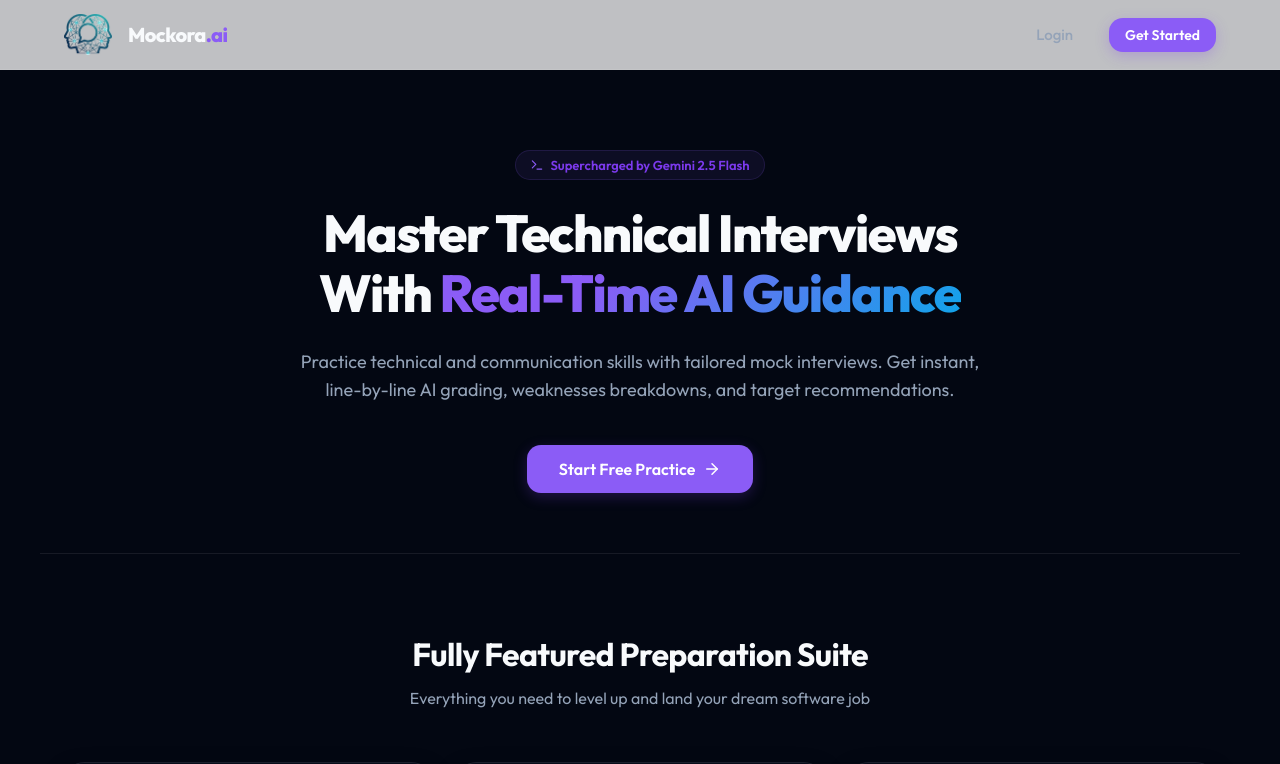
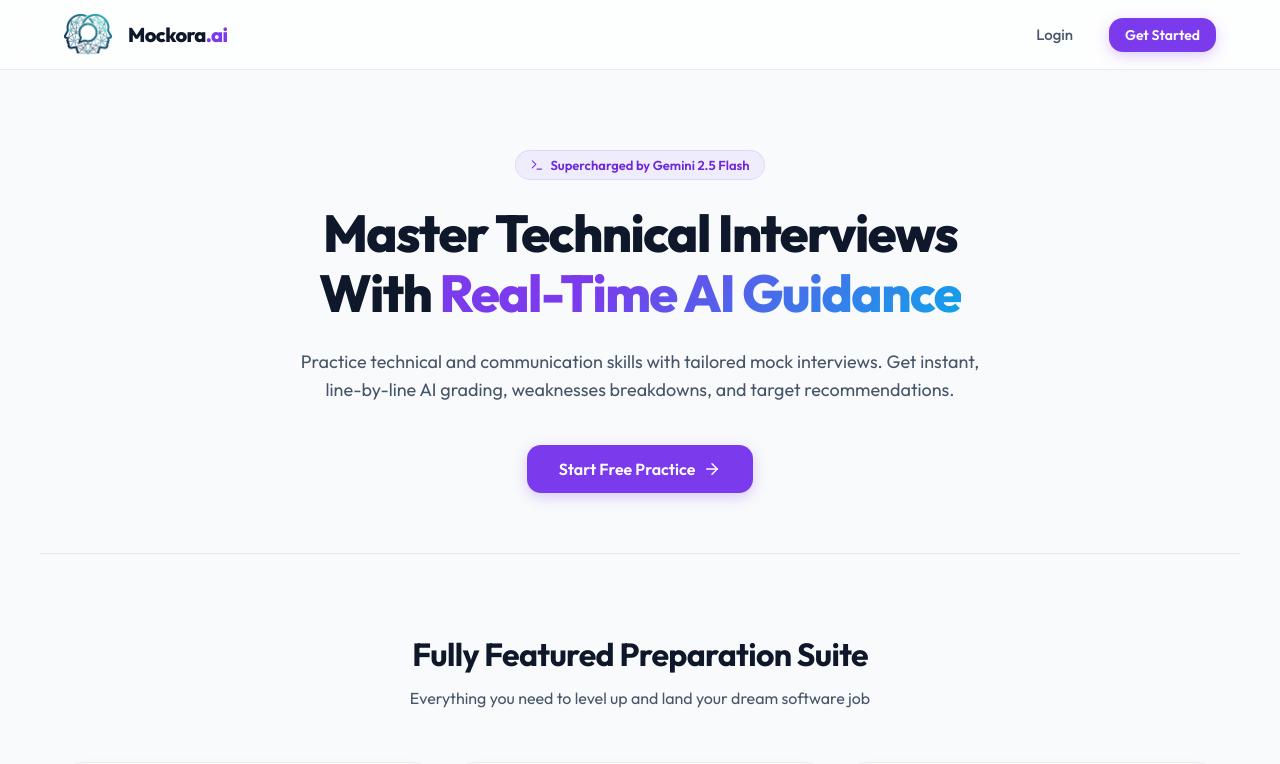
Before and after one commit to Gnanaprakash7272/ai-interview, a Next.js app: page / in a window 1280 px wide. Shown: the top 764 px of the page. Built offline with nearby package versions, Linux system fonts and the light colour scheme; no server answers.

Commit message:
Revert "ui: Overhaul theme to Premium Dark Mode with Glassmorphism"
This reverts commit 19bed336bba410c94e25caa1ccbe47d0a3cd0ae4.

```diff
--- a/src/app/globals.css
+++ b/src/app/globals.css
@@ -4,32 +4,32 @@
   --font-sans: 'Outfit', 'Plus Jakarta Sans', -apple-system, BlinkMacSystemFont, "Segoe UI", Roboto, sans-serif;
 
   /* Color Palette */
-  --bg-dark: #030712;
-  --bg-dark-secondary: #0f172a;
-  --bg-card: rgba(15, 23, 42, 0.4);
-  --bg-card-hover: rgba(30, 41, 59, 0.6);
+  --bg-dark: #f8fafc;
+  --bg-dark-secondary: #ffffff;
+  --bg-card: rgba(255, 255, 255, 0.65);
+  --bg-card-hover: rgba(255, 255, 255, 0.85);
 
-  --primary: #8b5cf6;
-  --primary-hover: #7c3aed;
-  --primary-glow: rgba(139, 92, 246, 0.25);
-  --primary-glow-subtle: rgba(139, 92, 246, 0.1);
+  --primary: #7c3aed;
+  --primary-hover: #6d28d9;
+  --primary-glow: rgba(124, 58, 237, 0.12);
+  --primary-glow-subtle: rgba(124, 58, 237, 0.04);
 
-  --text-main: #f8fafc;
-  --text-muted: #94a3b8;
-  --text-dark: #cbd5e1;
+  --text-main: #0f172a;
+  --text-muted: #475569;
+  --text-dark: #64748b;
 
-  --border: rgba(255, 255, 255, 0.08);
-  --border-hover: rgba(255, 255, 255, 0.15);
+  --border: rgba(15, 23, 42, 0.08);
+  --border-hover: rgba(15, 23, 42, 0.16);
 
   /* Accent Categories */
   --color-success: #10b981;
-  --color-success-bg: rgba(16, 185, 129, 0.15);
+  --color-success-bg: rgba(16, 185, 129, 0.08);
   --color-info: #0ea5e9;
-  --color-info-bg: rgba(14, 165, 233, 0.15);
-  --color-warning: #f59e0b;
-  --color-warning-bg: rgba(245, 158, 11, 0.15);
-  --color-danger: #ef4444;
-  --color-danger-bg: rgba(239, 68, 68, 0.15);
+  --color-info-bg: rgba(14, 165, 233, 0.08);
+  --color-warning: #d97706;
+  --color-warning-bg: rgba(217, 119, 6, 0.08);
+  --color-danger: #dc2626;
+  --color-danger-bg: rgba(220, 38, 38, 0.08);
 
   /* Layout and Shadow */
   --radius-sm: 8px;
@@ -37,9 +37,9 @@
   --radius-lg: 20px;
   --radius-xl: 28px;
 
-  --shadow-sm: 0 4px 12px rgba(0, 0, 0, 0.3);
-  --shadow-md: 0 10px 30px -10px rgba(0, 0, 0, 0.5);
-  --shadow-glow: 0 0 30px 0 rgba(139, 92, 246, 0.15);
+  --shadow-sm: 0 2px 8px -2px rgba(15, 23, 42, 0.05);
+  --shadow-md: 0 8px 30px -10px rgba(15, 23, 42, 0.08);
+  --shadow-glow: 0 0 30px 0 rgba(124, 58, 237, 0.08);
 }
 
 * {
@@ -70,20 +70,9 @@ body {
   z-index: -1;
   pointer-events: none;
   background:
-    radial-gradient(circle at 15% 50%, rgba(139, 92, 246, 0.12), transparent 25%),
-    radial-gradient(circle at 85% 30%, rgba(14, 165, 233, 0.1), transparent 25%),
-    linear-gradient(to bottom, #030712, #020617);
-}
-
-.bg-grid-pattern {
-  position: absolute;
-  inset: 0;
-  z-index: -1;
-  background-size: 40px 40px;
-  background-image: linear-gradient(to right, rgba(255,255,255,0.03) 1px, transparent 1px),
-                    linear-gradient(to bottom, rgba(255,255,255,0.03) 1px, transparent 1px);
-  mask-image: linear-gradient(to bottom, black 40%, transparent 100%);
-  -webkit-mask-image: linear-gradient(to bottom, black 40%, transparent 100%);
+    radial-gradient(circle at 10% 20%, rgba(124, 58, 237, 0.06) 0%, transparent 40%),
+    radial-gradient(circle at 90% 80%, rgba(14, 165, 233, 0.04) 0%, transparent 40%),
+    radial-gradient(circle at 50% 50%, #ffffff 0%, #f1f5f9 100%);
 }
 
 a {
@@ -154,7 +143,7 @@ p {
 }
 
 .form-input {
-  background: rgba(15, 23, 42, 0.6);
+  background: #ffffff;
   border: 1px solid var(--border);
   border-radius: var(--radius-md);
   padding: 12px 16px;
@@ -167,7 +156,7 @@ p {
 .form-input:focus {
   border-color: var(--primary);
   box-shadow: 0 0 0 3px var(--primary-glow);
-  background: rgba(30, 41, 59, 0.8);
+  background: #ffffff;
 }
 
 /* Buttons */
@@ -203,14 +192,13 @@ p {
 }
 
 .btn-secondary {
-  background: rgba(255, 255, 255, 0.05);
+  background: #ffffff;
   color: var(--text-main);
   border: 1px solid var(--border);
-  backdrop-filter: blur(8px);
 }
 
 .btn-secondary:hover {
-  background: rgba(255, 255, 255, 0.1);
+  background: #f1f5f9;
   border-color: var(--border-hover);
   transform: translateY(-1px);
 }
--- a/src/app/page.tsx
+++ b/src/app/page.tsx
@@ -9,7 +9,6 @@ export default async function Home() {
   return (
     <div className="home-wrapper">
       <div className="app-bg-glow"></div>
-      <div className="bg-grid-pattern"></div>
 
       {/* Hero Section */}
       <section className="hero container animate-fade-in">
```
